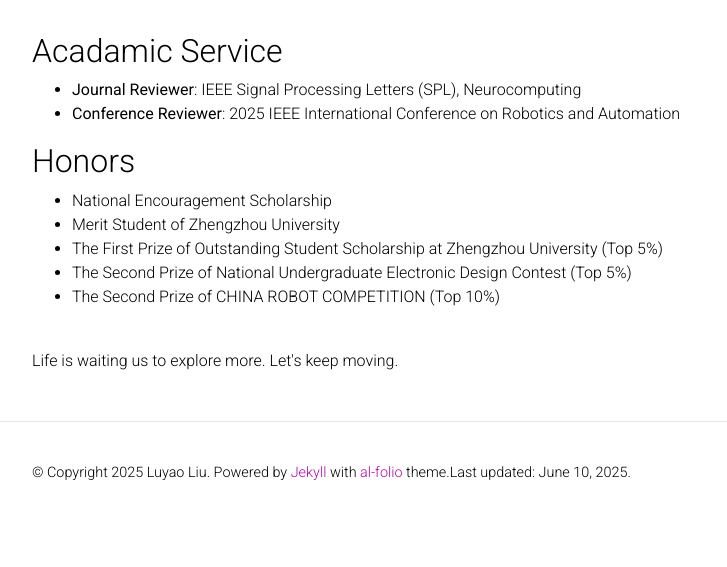
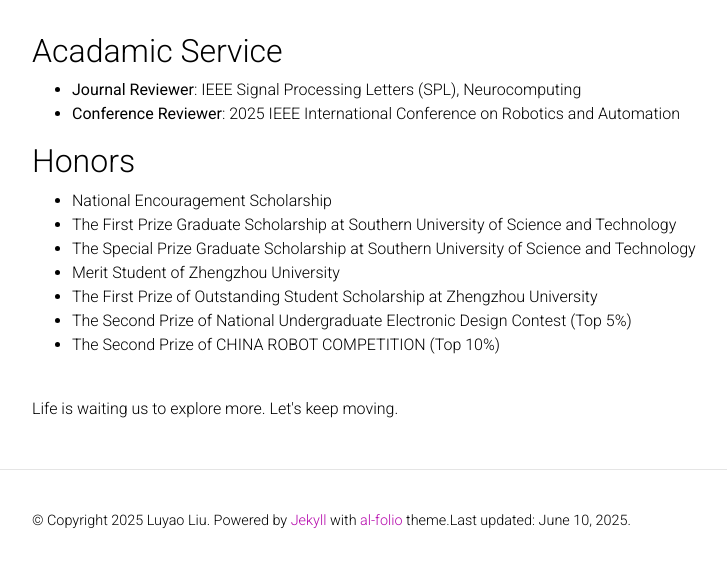
Before and after one commit to Luyao0LIU/luyao0liu.github.io, a Jekyll site: the page built from _pages/about.md, in a window 1280 px wide and 900 px high, scrolled down 1357 px, cut to the strip 329-896 px from the top of the window. Shown: the whole strip, without its empty margins (148-875 px from the left). Built offline with Jekyll 4.4.1, drawn with Linux system fonts in a browser that asks for light colours; full-size pictures stand in for the smaller copies a plugin makes; emoji names are drawn with the system emoji font; comment, search, counter and statistics services are not loaded; a style sheet for code colours, icons or effects is not loaded; before the commit the page ends 2209 px from its top, so only the background shows below that.

Commit message:
update about.html

```diff
--- a/_includes/honors.html
+++ b/_includes/honors.html
@@ -3,10 +3,17 @@
 
   <ul>
     <li>National Encouragement Scholarship</li>
+    <li>
+      The First Prize Graduate Scholarship at Southern University of Science and
+      Technology
+    </li>
+    <li>
+      The Special Prize Graduate Scholarship at Southern University of Science
+      and Technology
+    </li>
     <li>Merit Student of Zhengzhou University</li>
     <li>
       The First Prize of Outstanding Student Scholarship at Zhengzhou University
-      (Top 5%)
     </li>
     <li>
       The Second Prize of National Undergraduate Electronic Design Contest (Top
--- a/_layouts/about.html
+++ b/_layouts/about.html
@@ -80,6 +80,5 @@ layout: default
       {%- include personal.html %}
     </p>
     {%- endif %} -->
-
   </article>
 </div>
```
